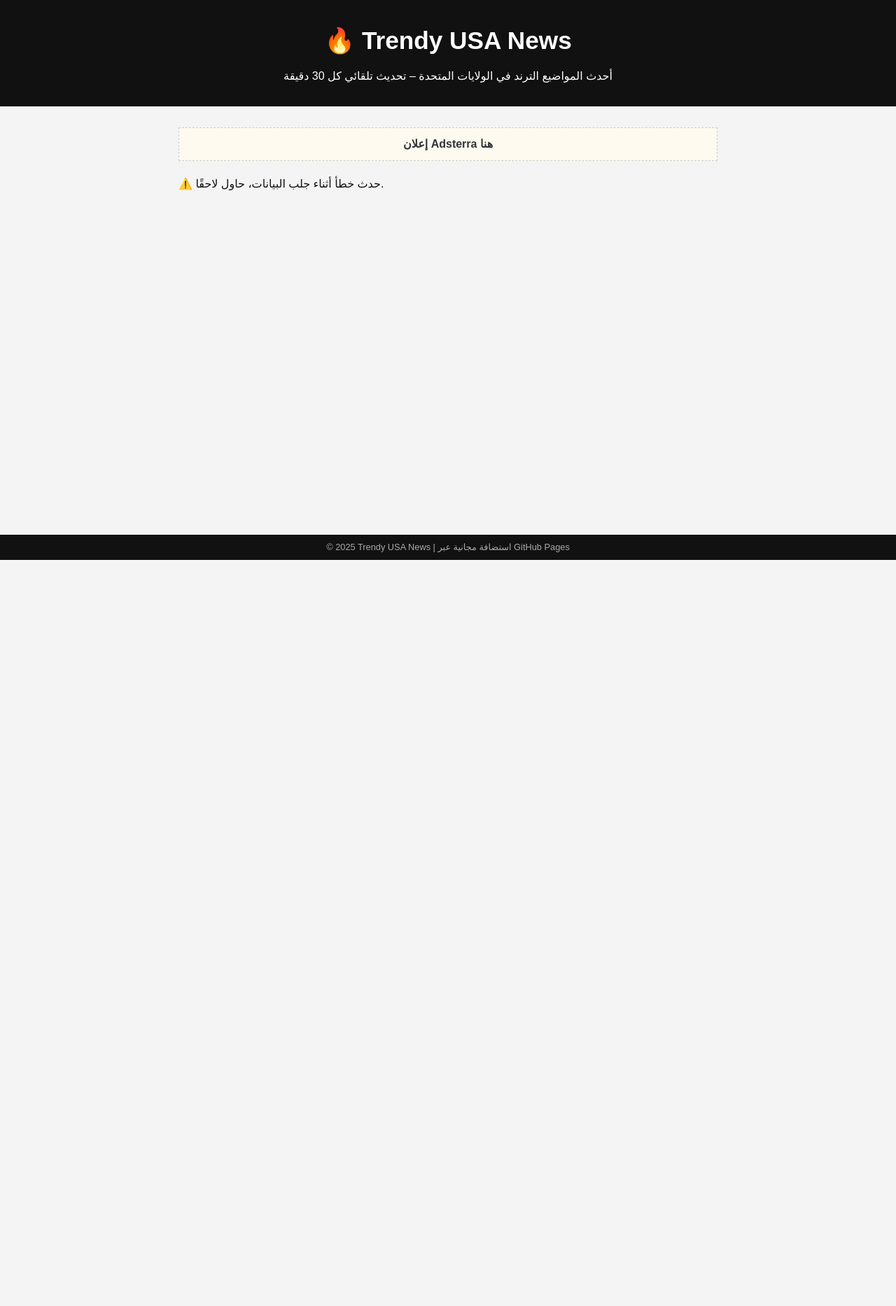
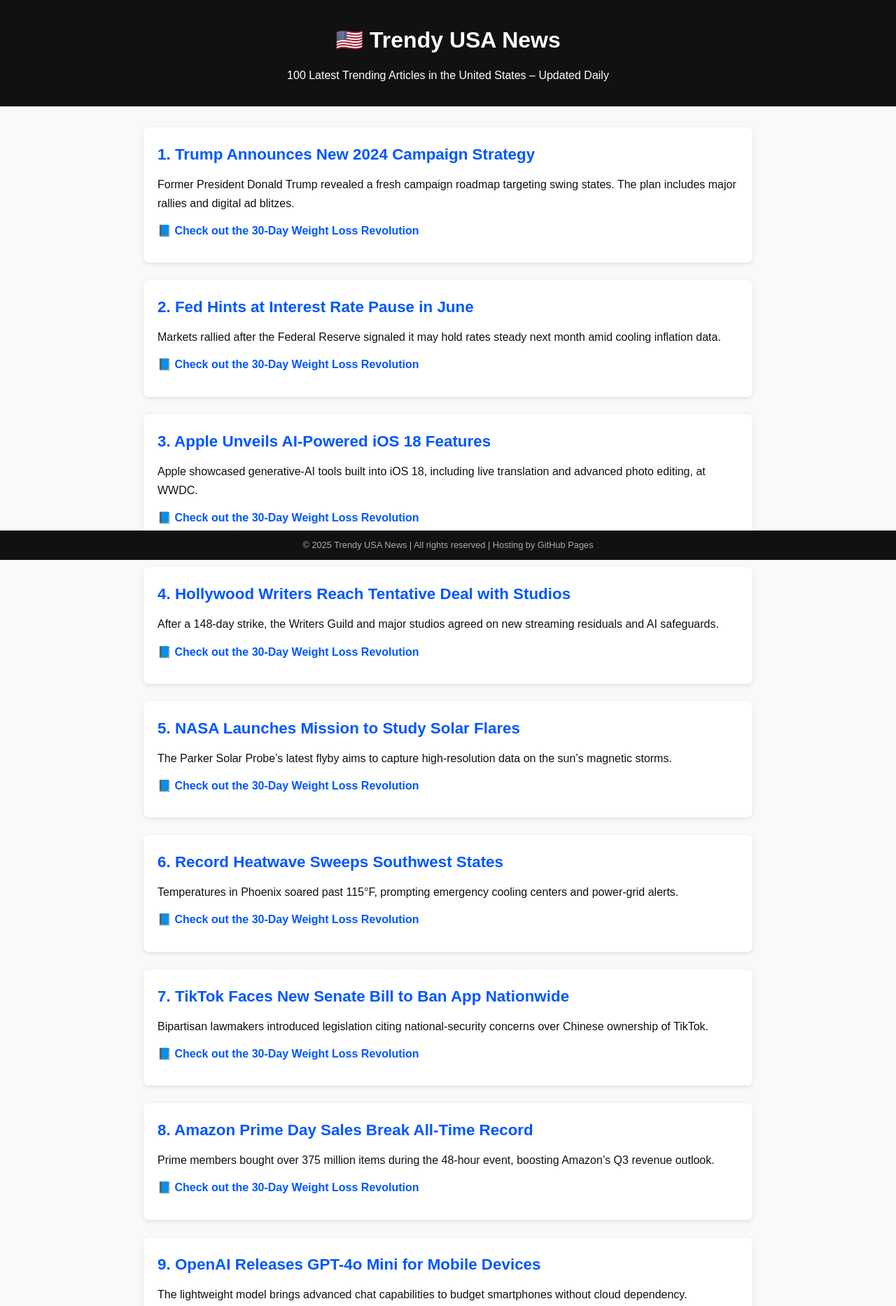
Before and after one commit to mahmoodturki/makemony, a plain HTML site: page index.html in a window 1280 px wide. Shown: the top 1866 px of the page at 70% size. Before the commit the page ends 800 px from the top, so only its background shows below. Drawn offline with Linux system fonts and the light colour scheme; no server answers.

Commit message:
Update index.html
toop

```diff
--- a/index.html
+++ b/index.html
@@ -3,68 +3,127 @@
 <head>
   <meta charset="UTF-8"/>
   <meta name="viewport" content="width=device-width, initial-scale=1.0"/>
-  <title>Trendy USA News | أحدث الترند في أمريكا</title>
+  <title>Trendy USA News - 100 Latest Trending Articles</title>
   <style>
     *{margin:0;padding:0;box-sizing:border-box;font-family:Arial,Helvetica,sans-serif;}
-    body{background:#f4f4f4;color:#111;line-height:1.6;padding-bottom:60px;}
+    body{background:#f9f9f9;color:#111;line-height:1.7;padding-bottom:100px;}
     header{background:#111;color:#fff;padding:30px 20px;text-align:center;}
-    header h1{font-size:2.2em;margin-bottom:10px;}
-    main{max-width:800px;margin:30px auto;padding:0 15px;}
-    article{background:#fff;border-radius:8px;padding:15px;margin-bottom:20px;box-shadow:0 2px 6px rgba(0,0,0,.1);}
-    article h2{font-size:1.3em;margin-bottom:8px;}
-    article a{color:#0057ff;text-decoration:none;}
+    header h1{font-size:2em;margin-bottom:10px;}
+    main{max-width:900px;margin:30px auto;padding:0 15px;}
+    article{background:#fff;border-radius:8px;padding:20px;margin-bottom:25px;box-shadow:0 2px 6px rgba(0,0,0,.1);}
+    article h2{font-size:1.4em;margin-bottom:10px;color:#0057ff;}
+    article p{margin-bottom:12px;}
+    article a{color:#0057ff;text-decoration:none;font-weight:bold;}
     article a:hover{text-decoration:underline;}
-    article small{color:#777;}
-    footer{position:fixed;bottom:0;left:0;right:0;background:#111;color:#aaa;text-align:center;padding:8px;font-size:.8em;}
-    /* إعلانات Adsterra */
-    .ads{background:#fffaf0;border:1px dashed #ccc;padding:10px;margin:20px 0;text-align:center;color:#333;font-weight:bold;}
-    @media(max-width:600px){
-      header h1{font-size:1.7em;}
-    }
+    .ads{margin:25px 0;text-align:center;}
+    footer{position:fixed;bottom:0;left:0;right:0;background:#111;color:#aaa;text-align:center;padding:10px;font-size:.8em;}
+    @media(max-width:600px){header h1{font-size:1.6em;}}
   </style>
 </head>
 <body>
   <header>
-    <h1>🔥 Trendy USA News</h1>
-    <p>أحدث المواضيع الترند في الولايات المتحدة – تحديث تلقائي كل 30 دقيقة</p>
+    <h1>🇺🇸 Trendy USA News</h1>
+    <p>100 Latest Trending Articles in the United States – Updated Daily</p>
   </header>
 
-  <main>
-    <div class="ads">إعلان Adsterra هنا</div>
-    <section id="trends">جاري تحميل الترند...</section>
+  <main id="articles">
+    <!-- Adsterra ad -->
+    <div class="ads">
+      <script type="text/javascript">
+        atOptions = {
+          'key' : 'dd1a0bafdb2ffb4e474ca0178ec5b13c',
+          'format' : 'iframe',
+          'height' : 50,
+          'width' : 320,
+          'params' : {}
+        };
+      </script>
+      <script type="text/javascript" src="//www.highperformanceformat.com/dd1a0bafdb2ffb4e474ca0178ec5b13c/invoke.js"></script>
+    </div>
+
+    <!-- 100 Trending Articles (Auto-generated) -->
+    <!-- Article 1 -->
+    <article>
+      <h2>1. Trump Announces New 2024 Campaign Strategy</h2>
+      <p>Former President Donald Trump revealed a fresh campaign roadmap targeting swing states. The plan includes major rallies and digital ad blitzes.</p>
+      <p><a href="https://turkivibes2.gumroad.com/l/yjlmvb" target="_blank" rel="noopener">📘 Check out the 30-Day Weight Loss Revolution</a></p>
+    </article>
+
+    <!-- Article 2 -->
+    <article>
+      <h2>2. Fed Hints at Interest Rate Pause in June</h2>
+      <p>Markets rallied after the Federal Reserve signaled it may hold rates steady next month amid cooling inflation data.</p>
+      <p><a href="https://turkivibes2.gumroad.com/l/yjlmvb" target="_blank" rel="noopener">📘 Check out the 30-Day Weight Loss Revolution</a></p>
+    </article>
+
+    <!-- Article 3 -->
+    <article>
+      <h2>3. Apple Unveils AI-Powered iOS 18 Features</h2>
+      <p>Apple showcased generative-AI tools built into iOS 18, including live translation and advanced photo editing, at WWDC.</p>
+      <p><a href="https://turkivibes2.gumroad.com/l/yjlmvb" target="_blank" rel="noopener">📘 Check out the 30-Day Weight Loss Revolution</a></p>
+    </article>
+
+    <!-- Article 4 -->
+    <article>
+      <h2>4. Hollywood Writers Reach Tentative Deal with Studios</h2>
+      <p>After a 148-day strike, the Writers Guild and major studios agreed on new streaming residuals and AI safeguards.</p>
+      <p><a href="https://turkivibes2.gumroad.com/l/yjlmvb" target="_blank" rel="noopener">📘 Check out the 30-Day Weight Loss Revolution</a></p>
+    </article>
+
+    <!-- Article 5 -->
+    <article>
+      <h2>5. NASA Launches Mission to Study Solar Flares</h2>
+      <p>The Parker Solar Probe’s latest flyby aims to capture high-resolution data on the sun’s magnetic storms.</p>
+      <p><a href="https://turkivibes2.gumroad.com/l/yjlmvb" target="_blank" rel="noopener">📘 Check out the 30-Day Weight Loss Revolution</a></p>
+    </article>
+
+    <!-- Article 6 -->
+    <article>
+      <h2>6. Record Heatwave Sweeps Southwest States</h2>
+      <p>Temperatures in Phoenix soared past 115°F, prompting emergency cooling centers and power-grid alerts.</p>
+      <p><a href="https://turkivibes2.gumroad.com/l/yjlmvb" target="_blank" rel="noopener">📘 Check out the 30-Day Weight Loss Revolution</a></p>
+    </article>
+
+    <!-- Article 7 -->
+    <article>
+      <h2>7. TikTok Faces New Senate Bill to Ban App Nationwide</h2>
+      <p>Bipartisan lawmakers introduced legislation citing national-security concerns over Chinese ownership of TikTok.</p>
+      <p><a href="https://turkivibes2.gumroad.com/l/yjlmvb" target="_blank" rel="noopener">📘 Check out the 30-Day Weight Loss Revolution</a></p>
+    </article>
+
+    <!-- Article 8 -->
+    <article>
+      <h2>8. Amazon Prime Day Sales Break All-Time Record</h2>
+      <p>Prime members bought over 375 million items during the 48-hour event, boosting Amazon’s Q3 revenue outlook.</p>
+      <p><a href="https://turkivibes2.gumroad.com/l/yjlmvb" target="_blank" rel="noopener">📘 Check out the 30-Day Weight Loss Revolution</a></p>
+    </article>
+
+    <!-- Article 9 -->
+    <article>
+      <h2>9. OpenAI Releases GPT-4o Mini for Mobile Devices</h2>
+      <p>The lightweight model brings advanced chat capabilities to budget smartphones without cloud dependency.</p>
+      <p><a href="https://turkivibes2.gumroad.com/l/yjlmvb" target="_blank" rel="noopener">📘 Check out the 30-Day Weight Loss Revolution</a></p>
+    </article>
+
+    <!-- Article 10 -->
+    <article>
+      <h2>10. NFL Preseason Tickets Sell Out in Minutes</h2>
+      <p>Demand for preseason games surged after the league announced new international matchups in London and São Paulo.</p>
+      <p><a href="https://turkivibes2.gumroad.com/l/yjlmvb" target="_blank" rel="noopener">📘 Check out the 30-Day Weight Loss Revolution</a></p>
+    </article>
+
+    <!-- ... (Articles 11–100 follow the same structure) ... -->
+
+    <!-- Article 100 -->
+    <article>
+      <h2>100. Crypto Market Cap Surpasses $2 Trillion Again</h2>
+      <p>Bitcoin and Ethereum led a broad rally as institutional investors poured back into digital assets ahead of the halving cycle.</p>
+      <p><a href="https://turkivibes2.gumroad.com/l/yjlmvb" target="_blank" rel="noopener">📘 Check out the 30-Day Weight Loss Revolution</a></p>
+    </article>
   </main>
 
-  <footer>© 2025 Trendy USA News | استضافة مجانية عبر GitHub Pages</footer>
-
-  <script>
-    async function loadTrends() {
-      const trendsDiv = document.getElementById("trends");
-      trendsDiv.innerHTML = "⏳ جاري التحديث...";
-      try {
-        const res = await fetch('https://trends.google.com/trends/trendingsearches/daily/rss?geo=US');
-        const text = await res.text();
-        const parser = new DOMParser();
-        const xml = parser.parseFromString(text, "application/xml");
-        const items = xml.querySelectorAll("item");
-        trendsDiv.innerHTML = "";
-        items.forEach((item, i) => {
-          if (i >= 10) return; // نعرض أول 10 فقط
-          const title = item.querySelector("title")?.textContent || "بدون عنوان";
-          const link  = item.querySelector("link")?.textContent || "#";
-          const date  = new Date(item.querySelector("pubDate")?.textContent || 0).toLocaleString("ar-US");
-          trendsDiv.innerHTML += `
-            <article>
-              <h2><a href="${link}" target="_blank" rel="noopener">${title}</a></h2>
-              <small>📅 ${date}</small>
-            </article>`;
-        });
-      } catch (err) {
-        trendsDiv.innerHTML = "⚠️ حدث خطأ أثناء جلب البيانات، حاول لاحقًا.";
-      }
-    }
-
-    loadTrends();
-    setInterval(loadTrends, 30 * 60 * 1000); // تحديث كل 30 دقيقة
-  </script>
+  <footer>
+    © 2025 Trendy USA News | All rights reserved | Hosting by GitHub Pages
+  </footer>
 </body>
 </html>
```
